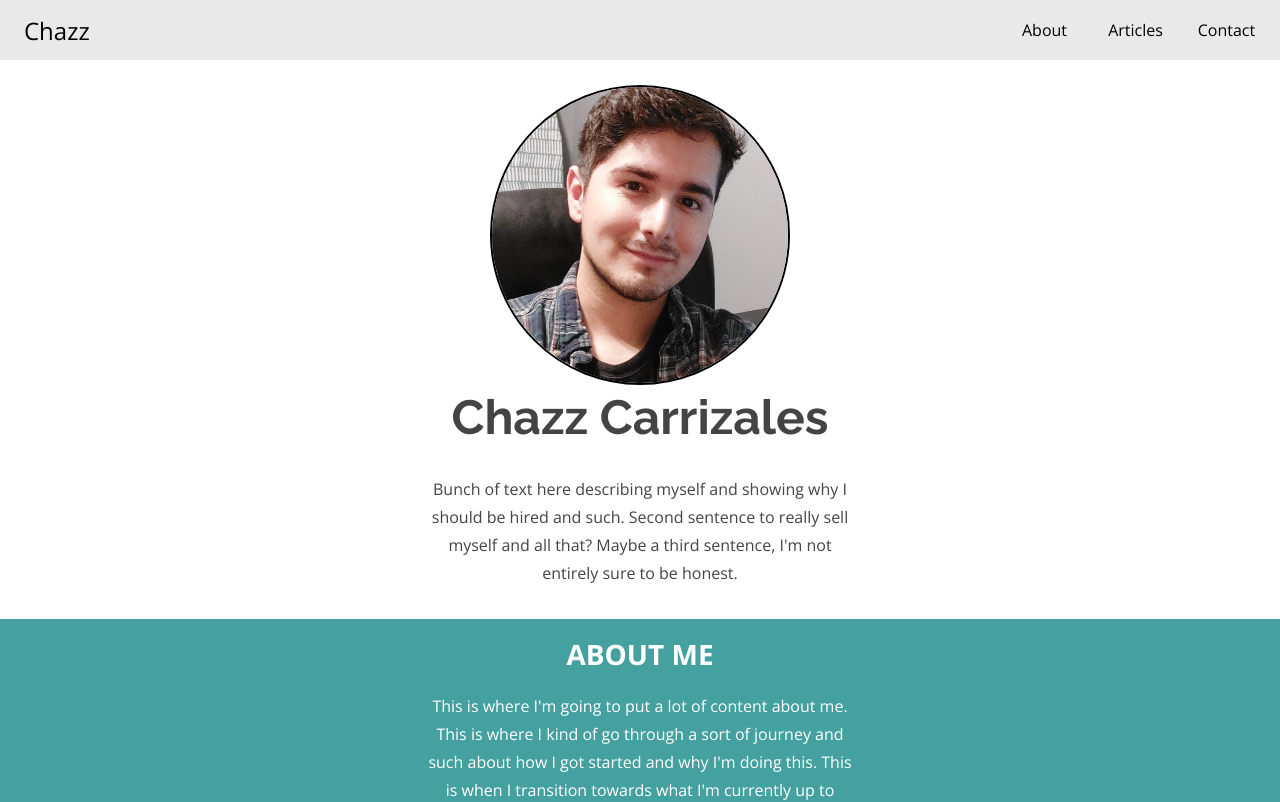
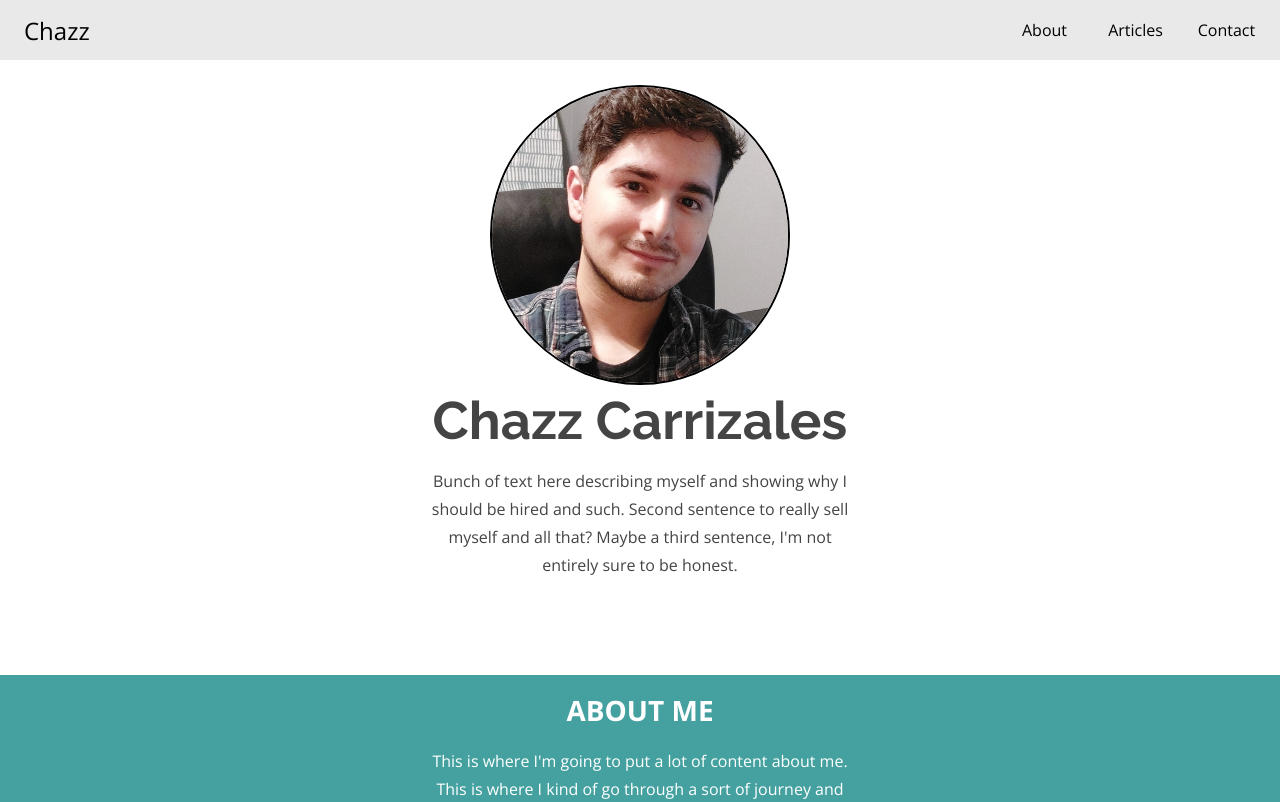
Before and after one commit to czcarrizales/react-portfolio, a React (Create React App) app: page / in a window 1280 px wide. Shown: the top 802 px of the page. Built offline with nearby package versions, Linux system fonts and the light colour scheme; the HTML template or start-up script is replaced by a standard one.

Commit message:
changing up hero css

```diff
--- a/src/css/Hero.css
+++ b/src/css/Hero.css
@@ -47,11 +47,9 @@
 }
 
 h1 {
-    font-size: 3rem;
-    margin-bottom: .3em;
+    font-size: 3.3rem;
     margin-left: .5em;
     margin-right: .5em;
-
 }
 
 .hero-text h2 {
@@ -66,3 +64,10 @@ h1 {
 .hero-text .simple {
     color: #44A1A0;
 }
+
+.icons {
+    display: flex;
+    justify-content: space-around;
+    width: 100%;
+    margin-bottom: 4em;
+}
```
